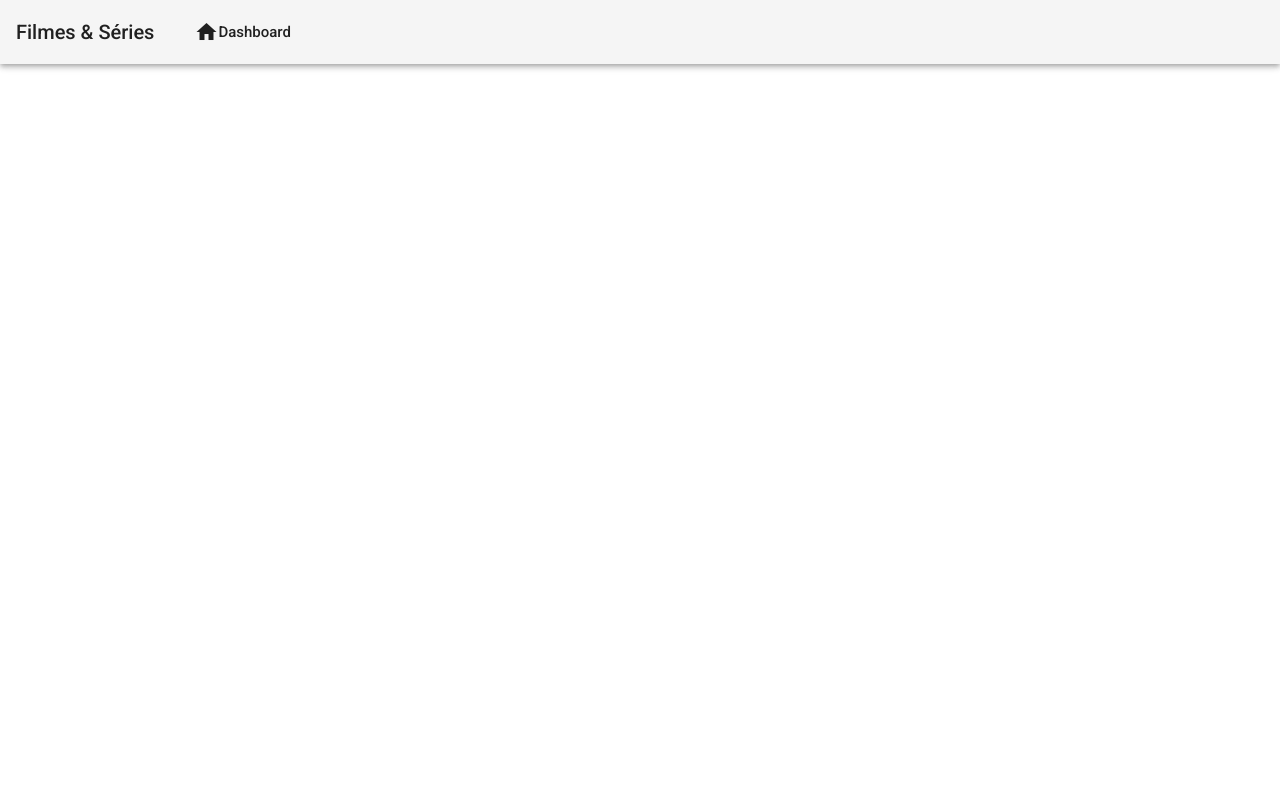
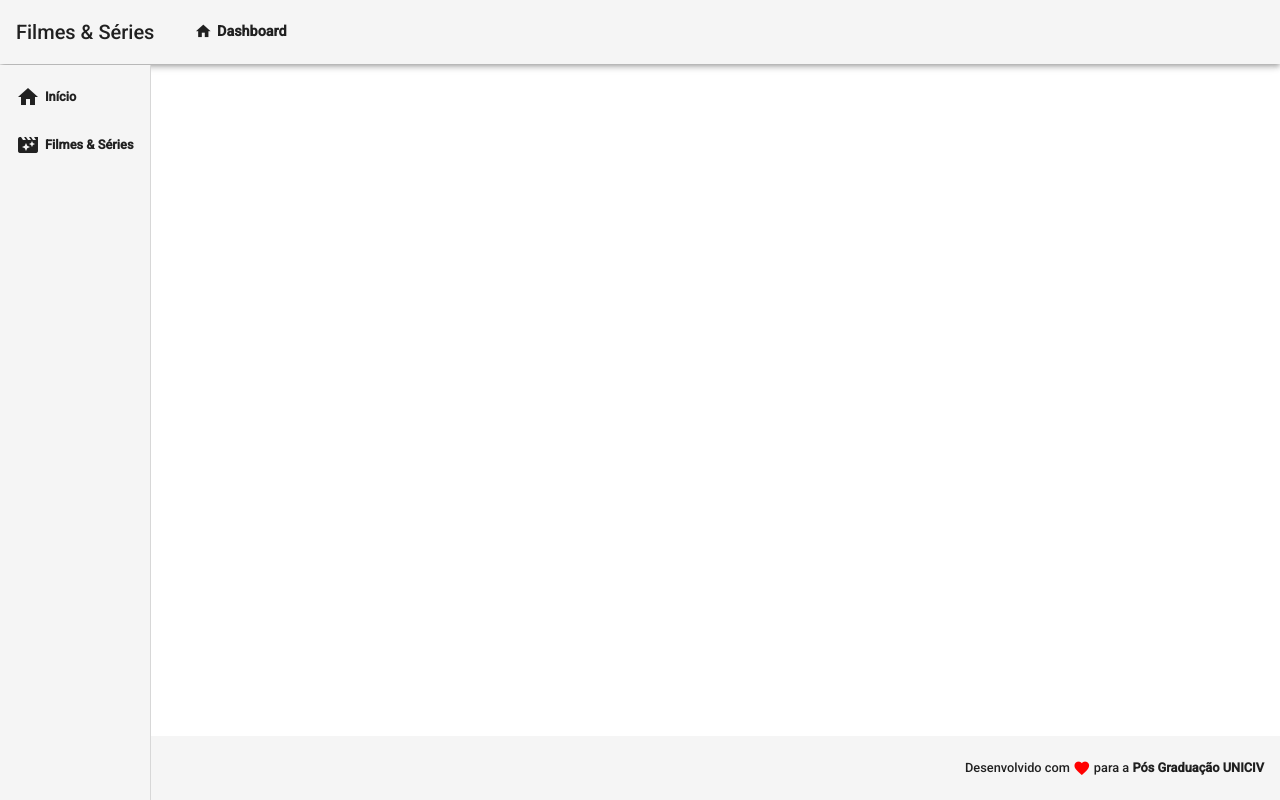
Before and after one commit to JeffSilva11/workshop-posgrad-angular, an Angular app in the folder frontend/: page / in a window 1280 px wide. Built offline with nearby package versions, Linux system fonts and the light colour scheme.

Commit message:
Aula003 - add components footer/navigation, import MatSidenavModule/MatListModule e alterada pagina inicial

```diff
--- a/frontend/src/app/app.component.html
+++ b/frontend/src/app/app.component.html
@@ -1 +1,3 @@
 <app-header></app-header>
+<app-navigation></app-navigation>
+<app-footer></app-footer>
--- /dev/null
+++ b/frontend/src/app/components/template/footer/footer.component.css
@@ -0,0 +1,14 @@
+.footer {
+    position: fixed;
+    bottom: 0;
+    display: flex;
+    justify-content: flex-end;
+  }
+
+  .footer > span {
+    font-size: 0.8rem !important;
+  }
+
+  .footer > span i {
+    font-size: 1.1rem !important;
+  }
--- /dev/null
+++ b/frontend/src/app/components/template/footer/footer.component.html
@@ -0,0 +1,7 @@
+<mat-toolbar class="footer">
+    <span>
+      Desenvolvido com
+      <i class="material-icons red vertical-middle">favorite</i>
+      para a <strong>Pós Graduação UNICIV</strong>
+    </span>
+  </mat-toolbar>
--- /dev/null
+++ b/frontend/src/app/components/template/footer/footer.component.ts
@@ -0,0 +1,15 @@
+import { Component, OnInit } from '@angular/core';
+
+@Component({
+  selector: 'app-footer',
+  templateUrl: './footer.component.html',
+  styleUrls: ['./footer.component.css']
+})
+export class FooterComponent implements OnInit {
+
+  constructor() { }
+
+  ngOnInit(): void {
+  }
+
+}
--- a/frontend/src/app/components/template/header/header.component.css
+++ b/frontend/src/app/components/template/header/header.component.css
@@ -3,11 +3,18 @@
     align-items: center;
   }
 
-  .header a {
+  .header a i {
+    font-size: 1.1rem;
+    padding-right: 5px;
+}
+
+.header a {
     display: flex;
     align-items: center;
     text-decoration: none;
-  }
+    font-size: 0.9rem;
+    font-weight: 700;
+}
 
   .header .title-group {
     padding-left: 25px;
--- /dev/null
+++ b/frontend/src/app/components/template/navigation/navigation.component.css
@@ -0,0 +1,13 @@
+.sidenav {
+    background-color: #f5f5f5;
+}
+
+.sidenav a {
+    text-decoration: none;
+    font-size: 0.8rem;
+    font-weight: bold;
+}
+
+.sidenav i {
+    padding-right: 5px;
+}
--- /dev/null
+++ b/frontend/src/app/components/template/navigation/navigation.component.html
@@ -0,0 +1,14 @@
+<mat-sidenav-container class="container">
+    <mat-sidenav class="sidenav" mode="side" opened fixedInViewport="true" fixedTopGap="65">
+      <mat-nav-list class="nav-list">
+        <a mat-list-item>
+          <i class="material-icons">home</i>
+          Início
+        </a>
+        <a mat-list-item>
+          <i class="material-icons">movie_filter</i>
+          Filmes & Séries
+        </a>
+      </mat-nav-list>
+    </mat-sidenav>
+  </mat-sidenav-container>
--- /dev/null
+++ b/frontend/src/app/components/template/navigation/navigation.component.ts
@@ -0,0 +1,15 @@
+import { Component, OnInit } from '@angular/core';
+
+@Component({
+  selector: 'app-navigation',
+  templateUrl: './navigation.component.html',
+  styleUrls: ['./navigation.component.css']
+})
+export class NavigationComponent implements OnInit {
+
+  constructor() { }
+
+  ngOnInit(): void {
+  }
+
+}
--- a/frontend/src/styles.css
+++ b/frontend/src/styles.css
@@ -1,4 +1,18 @@
 /* You can add global styles to this file, and also import other style files */
 
-html, body { height: 100%; }
-body { margin: 0; font-family: Roboto, "Helvetica Neue", sans-serif; }
+html, body {
+    height: 100%;
+  }
+
+  body {
+    margin: 0;
+    font-family: Roboto, "Helvetica Neue", sans-serif;
+  }
+
+  .red {
+    color: red;
+  }
+
+  .vertical-middle {
+    vertical-align: middle;
+  }
```
Also changed, not shown: frontend/src/app/app.module.ts (+12 -2 lines).
